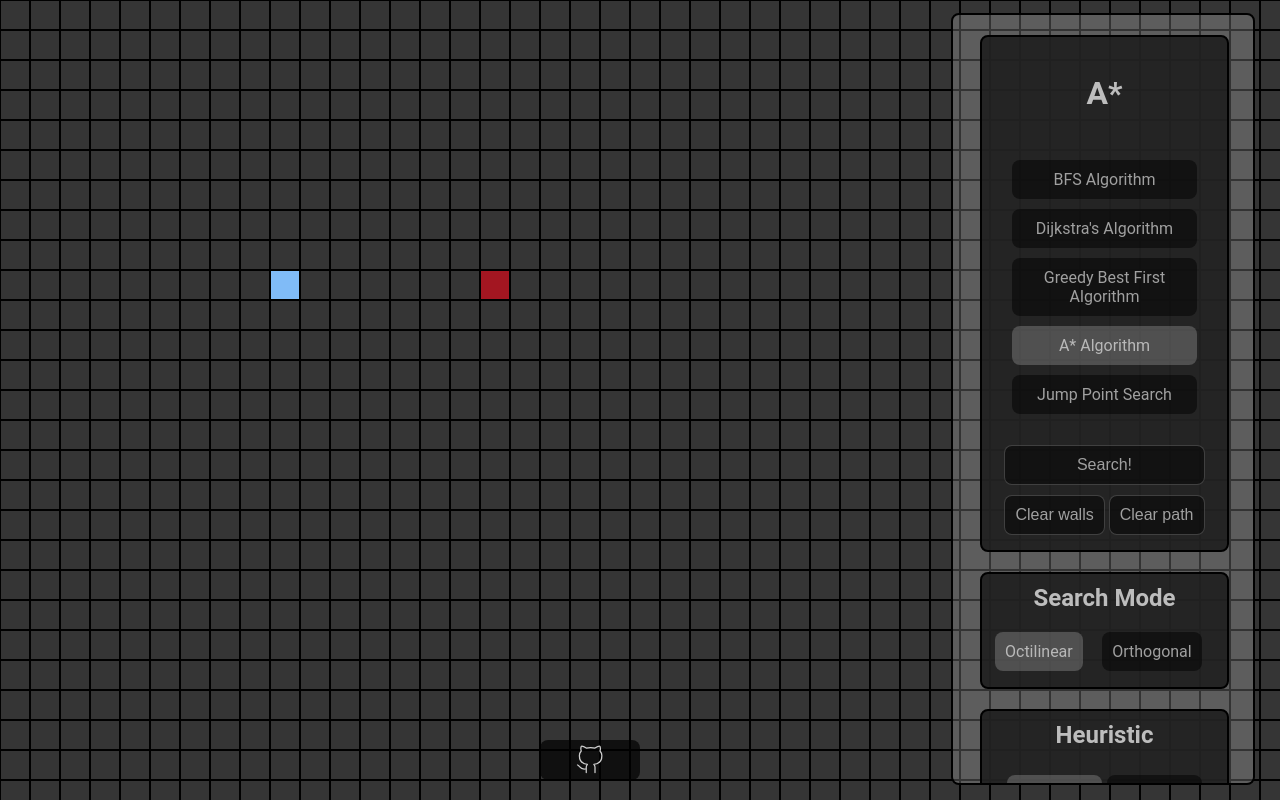
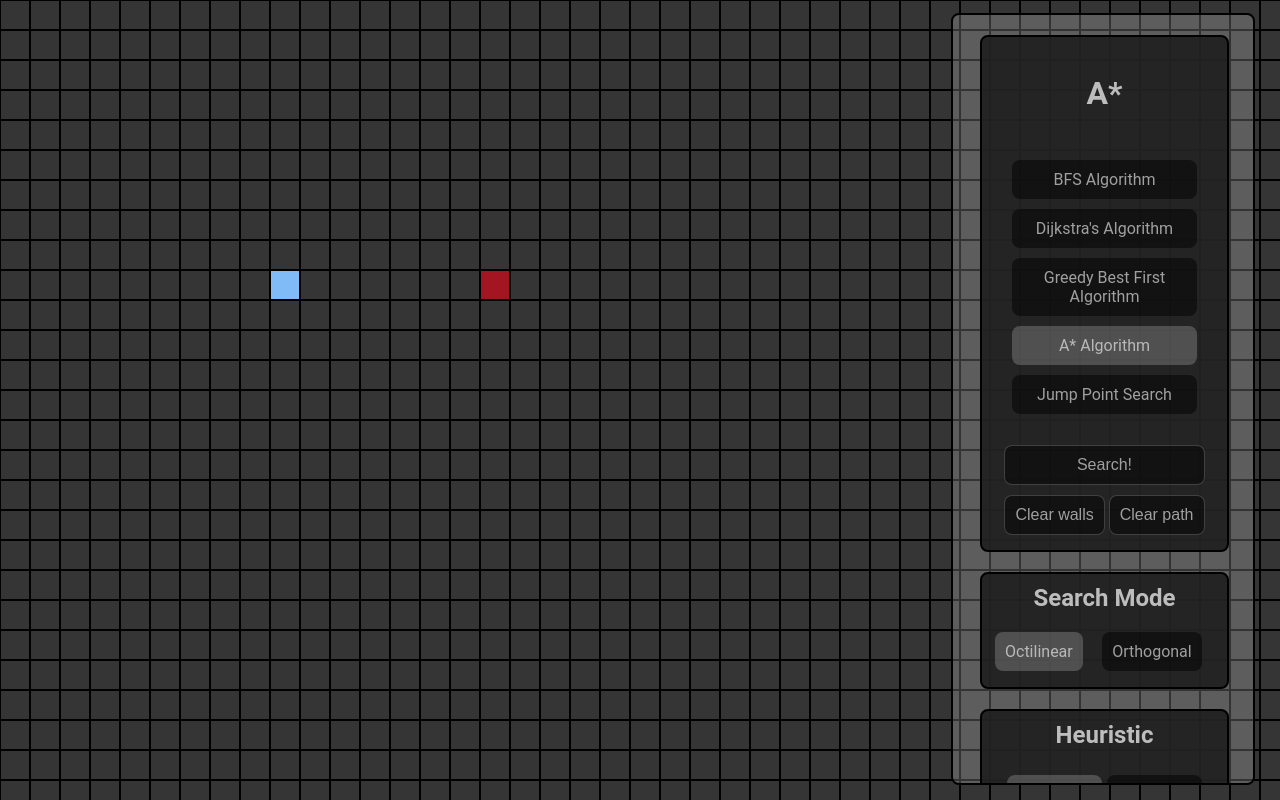
Before and after one commit to Aditi-03/pathfinding.io, a website built with webpack: page index.html in a window 1280 px wide. Built offline with nearby package versions, Linux system fonts and the light colour scheme; what two.js would draw is missing.

Commit message:
Update index.html

```diff
--- a/index.html
+++ b/index.html
@@ -131,9 +131,7 @@
 				<div class="path-length"></div>
 			</section>
 			<section id="personal-links">
-				<a target="_blank" href="https://github.com/Aditi-03/pathfinding.io"
-					><i data-feather="github"></i
-				></a>
+
 
 			</section>
 		</container>
```
